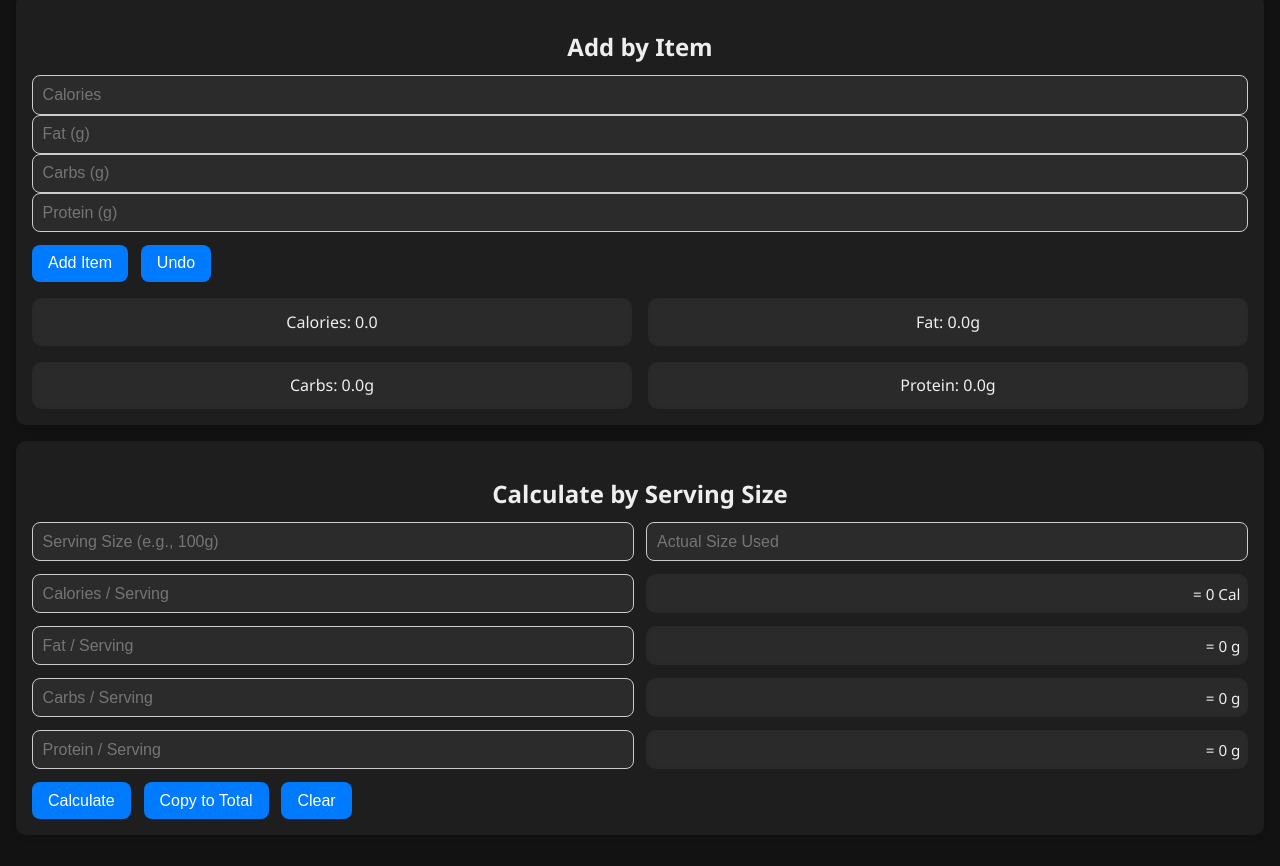
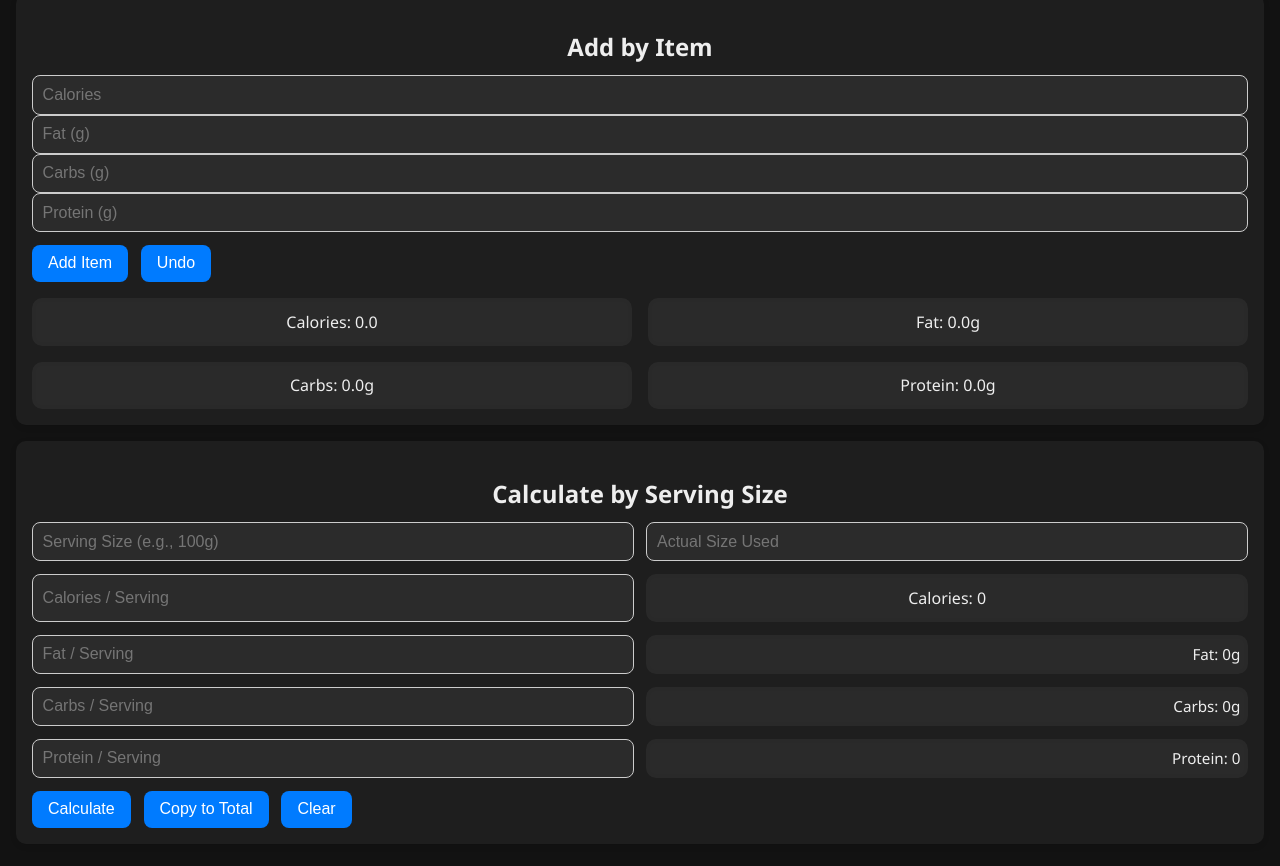
Before and after one commit to Rthunt15/Rthunt15.github.io, a plain HTML site: page Macro Calc/index.html in a window 1280 px wide. Shown: the part 102-968 px from the top of the page. Drawn offline with Linux system fonts and the light colour scheme.

Commit message:
Update index.html

```diff
--- a/Macro Calc/index.html
+++ b/Macro Calc/index.html
@@ -37,7 +37,7 @@
 
   .toggle-wrapper {
     position: absolute;
-    top: 2em;
+    top: 1em;
     right: 1em;
   }
 
@@ -161,22 +161,22 @@
 
     <div class="scaled-row">
       <input type="number" id="servingCal" placeholder="Calories / Serving">
-      <div class="macro-box scaled-output" id="scaledCal">= 0 Cal</div>
+      <div class="macro-box" id="scaledCal">Calories: 0</div>
     </div>
 
     <div class="scaled-row">
       <input type="number" id="servingFat" placeholder="Fat / Serving">
-      <div class="macro-box scaled-output" id="scaledFat">= 0 g</div>
+      <div class="macro-box scaled-output" id="scaledFat">Fat: 0g</div>
     </div>
 
     <div class="scaled-row">
       <input type="number" id="servingCarbs" placeholder="Carbs / Serving">
-      <div class="macro-box scaled-output" id="scaledCarbs">= 0 g</div>
+      <div class="macro-box scaled-output" id="scaledCarbs">Carbs: 0g</div>
     </div>
 
     <div class="scaled-row">
       <input type="number" id="servingProtein" placeholder="Protein / Serving">
-      <div class="macro-box scaled-output" id="scaledProtein">= 0 g</div>
+      <div class="macro-box scaled-output" id="scaledProtein">Protein: 0</div>
     </div>
   </div>
 
```
